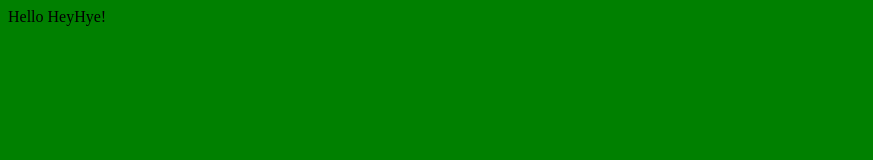
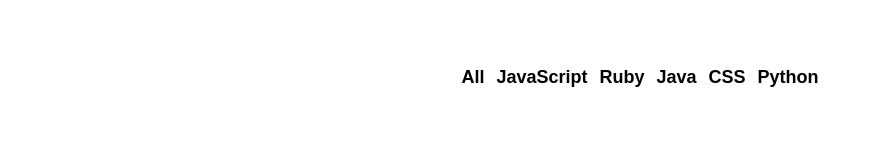
Before and after one commit to olympiawoj/github-battle, a React app: page / in a window 1280 px wide. Shown: the whole page, without its empty margins (0-873 px from the left). Built offline with nearby package versions, Linux system fonts and the light colour scheme.

Commit message:
Build first component and Popular.js navbar

```diff
--- a/app/index.css
+++ b/app/index.css
@@ -1,3 +1,44 @@
+html,
+body,
+#app {
+  margin: 0;
+  height: 100%;
+  width: 100%;
+}
+
 body {
-  background: green;
+  font-family: -apple-system, BlinkMacSystemFont, Segoe UI, Roboto, Oxygen-Sans,
+    Ubuntu, Cantarell, Helvetica Neue, sans-serif;
 }
+
+ul {
+  padding: 0;
+}
+
+li {
+  list-style-type: none;
+}
+
+.container {
+  max-width: 1200px;
+  margin: 0 auto;
+  padding: 50px;
+}
+
+.flex-center {
+  display: flex;
+  justify-content: center;
+  align-items: center;
+}
+
+.btn-clear {
+  border: none;
+  background: transparent;
+}
+
+.nav-link {
+  font-size: 18px;
+  font-weight: bold;
+  text-decoration: none;
+  color: inherit;
+}
--- a/app/index.js
+++ b/app/index.js
@@ -3,6 +3,7 @@
 import React from "react";
 import ReactDOM from "react-dom";
 import "./index.css";
+import Popular from "../components/Popular";
 
 //Component
 //1) State
@@ -14,7 +15,11 @@
 
 class App extends React.Component {
   render() {
-    return <div>Hello HeyHye!</div>;
+    return (
+      <div className={"container"}>
+        <Popular />
+      </div>
+    );
   }
 }
 
--- /dev/null
+++ b/components/Popular.js
@@ -0,0 +1,17 @@
+import React from "react";
+
+export default class Popular extends React.Component {
+  render() {
+    const languages = ["All", "JavaScript", "Ruby", "Java", "CSS", "Python"];
+    //class is a reserved word in Javascript so must use className instead
+    return (
+      <ul className="flex-center">
+        {languages.map((language, index) => (
+          <li key={index}>
+            <button className="btn-clear nav-link">{language}</button>
+          </li>
+        ))}
+      </ul>
+    );
+  }
+}
```
